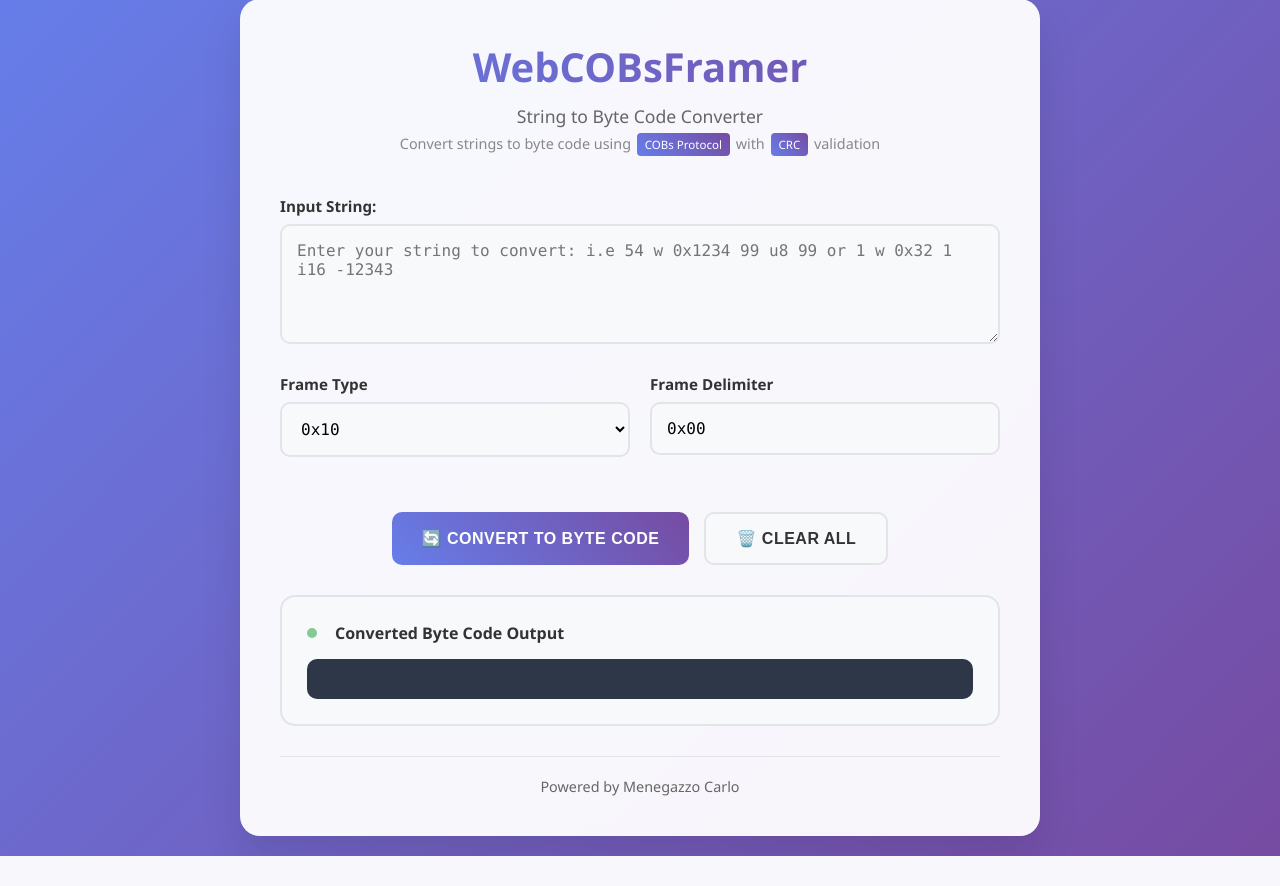
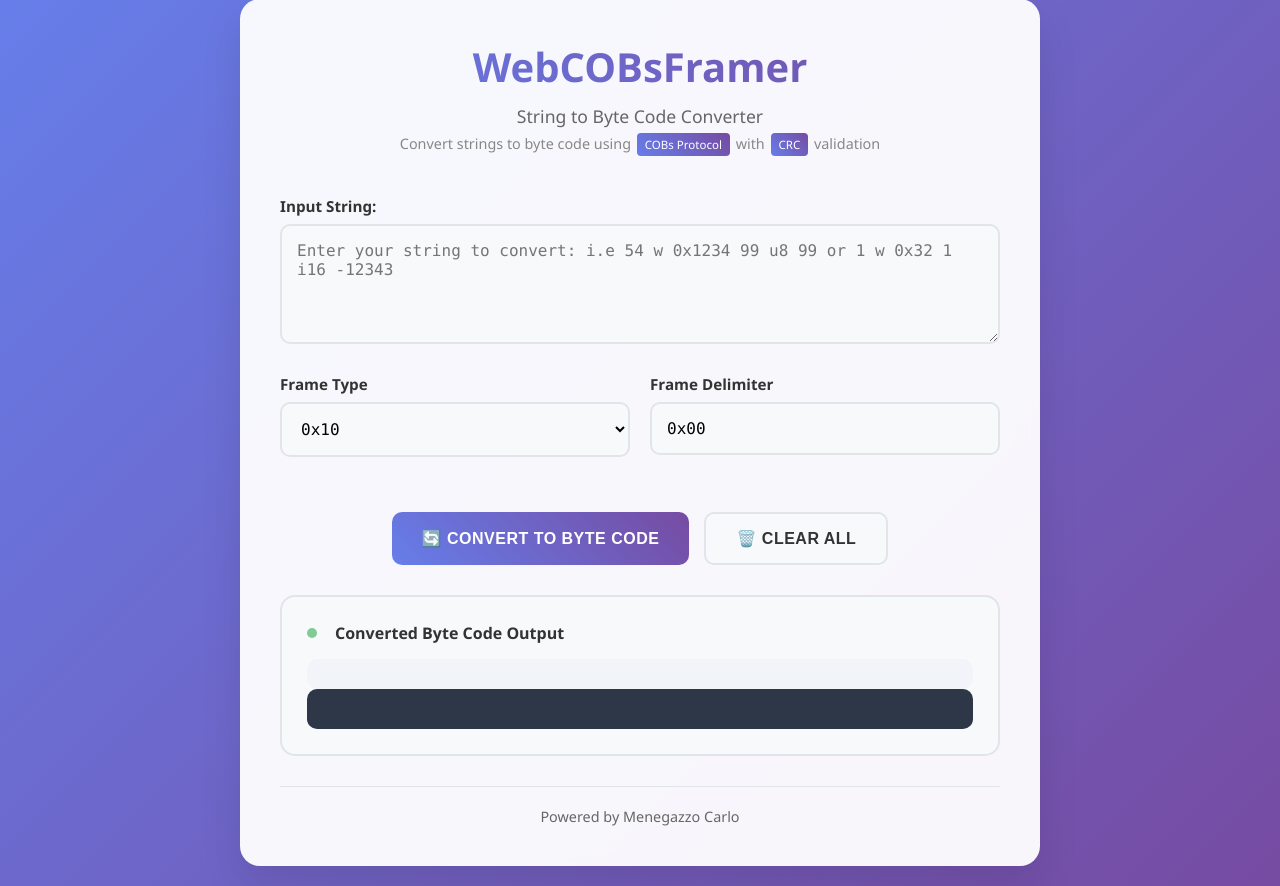
Before and after one commit to M3ne/WebCOBsFramer, a FastAPI app: page / in a window 1280 px wide. Shown: the part 21-907 px from the top of the page. Before the commit the page ends 877 px from the top, so only its background shows below. Run offline with FastAPI, Linux system fonts and the light colour scheme.

Commit message:
add input string inserted into the result of the page

```diff
--- a/static/style.css
+++ b/static/style.css
@@ -177,6 +177,19 @@ textarea {
     text-align: center;
 }
 
+.output-content-inputString {
+    font-family: 'Consolas', 'Monaco', monospace;
+    background: #f1f5f9;
+    color: #065818;
+    padding: 15px;
+    border-radius: 10px;
+    font-size: 0.9em;
+    line-height: 1.5;
+    overflow-x: auto;
+    word-break: keep-all;
+    text-align: left;
+}
+
 .loading {
     display: none;
     text-align: center;
--- a/templates/form.html
+++ b/templates/form.html
@@ -59,6 +59,11 @@
                 <span class="status-indicator"></span>
                 Converted Byte Code Output
             </div>
+            <div class="output-content-inputString" id="inputStringOutput">
+                {% if inputString %}
+                  {{ inputString }}
+                {% endif %}
+            </div>
             <div class="output-content" id="outputContent">
                 {% if result %}
                   {{ result }}
```
